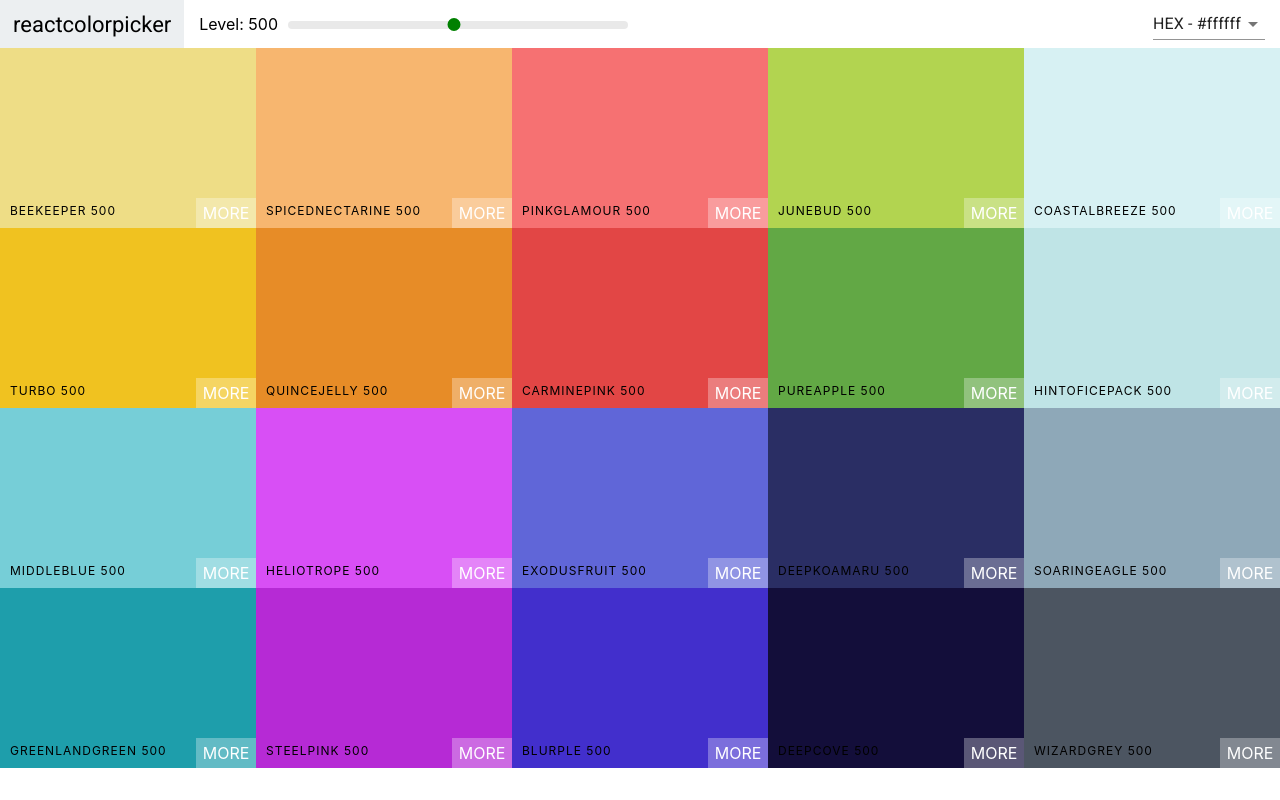
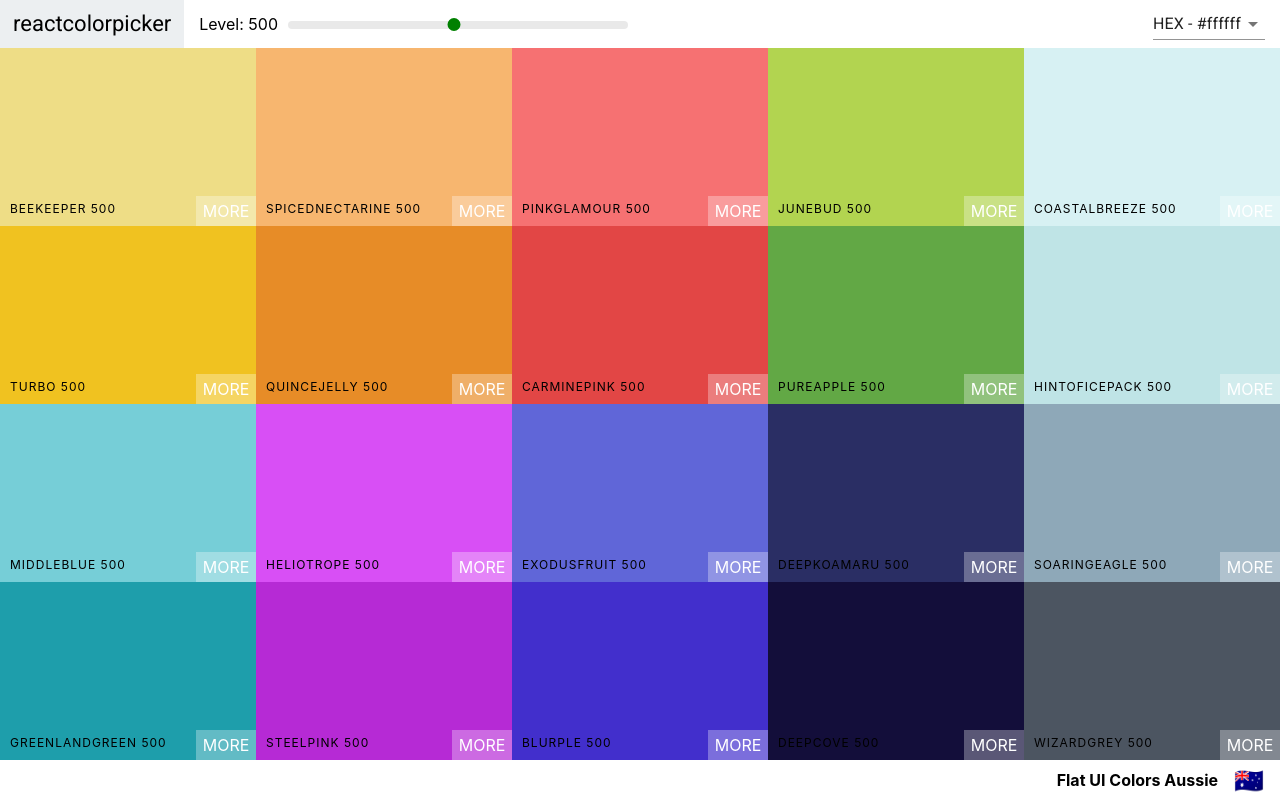
Before and after one commit to DavidWalker-hub/Color-Project, a React (Create React App) app: page / in a window 1280 px wide. Built offline with nearby package versions, Linux system fonts and the light colour scheme.

Commit message:
add palette footer

```diff
--- a/src/Palette.css
+++ b/src/Palette.css
@@ -1,7 +1,23 @@
 .Palette {
 	height: 100vh;
+	display: flex;
+	flex-direction: column;
 }
 
 .Palette-colors {
 	height: 90%;
 }
+
+.Palette-footer {
+	background-color: white;
+	height: 5vh;
+	display: flex;
+	align-items: center;
+	justify-content: flex-end;
+	font-weight: bold;
+}
+
+.emoji {
+	font-size: 1.5rem;
+	margin: 0 1rem;
+}
--- a/src/Palette.js
+++ b/src/Palette.js
@@ -19,17 +19,20 @@
 		this.setState({ format: val });
 	}
 	render() {
-		const { colors } = this.props.palette;
+		const { colors, paletteName, emoji } = this.props.palette;
 		const { level, format } = this.state;
-		const colorBoxes = colors[level].map((color, i) => (
-			<ColorBox background={color[format]} key={i} name={color.name} />
+		const colorBoxes = colors[level].map((color) => (
+			<ColorBox background={color[format]} key={color.id} name={color.name} />
 		));
 		return (
 			<div className="Palette">
 				<NavBar level={level} changeLevel={this.changeLevel} handleChange={this.changeFormat} />
-				{/* Navbar goes here */}
+
 				<div className="Palette-colors">{colorBoxes}</div>
-				{/* footer eventually */}
+				<footer className="Palette-footer">
+					{paletteName}
+					<span className="emoji">{emoji}</span>
+				</footer>
 			</div>
 		);
 	}
```
Also changed, not shown: 1 other file (tests, documents, lock files or other folders).
